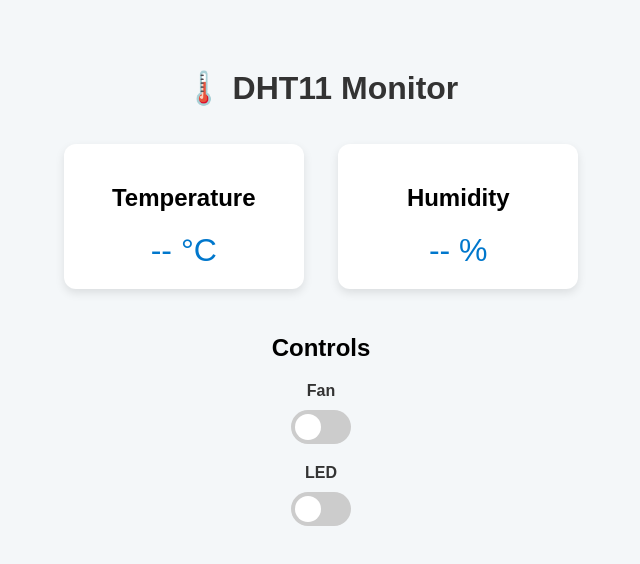
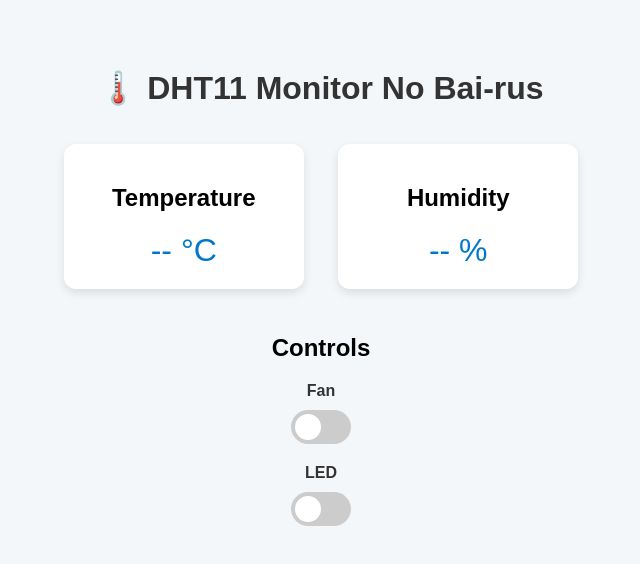
Before and after one commit to userCelesto/Home-Automation-DHT11-Monitor---Fan-LED-Control-, a plain HTML site: page index.html in a window 1280 px wide. Shown: the whole page, without its empty margins (319-959 px from the left). Drawn offline with Linux system fonts and the light colour scheme; no server answers.

Commit message:
Update Title

```diff
--- a/index.html
+++ b/index.html
@@ -78,7 +78,7 @@
   </style>
 </head>
 <body>
-  <h1>🌡️ DHT11 Monitor</h1>
+  <h1>🌡️ DHT11 Monitor No Bai-rus</h1>
 
   <div class="card">
     <h2>Temperature</h2>
```
